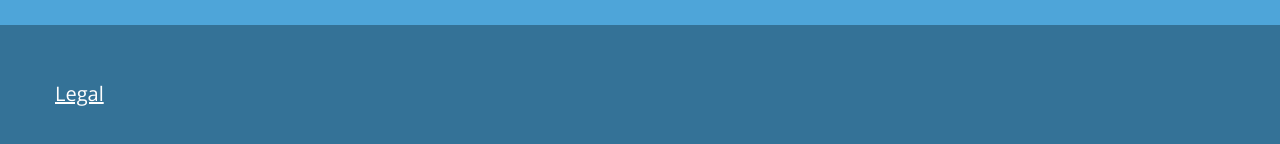
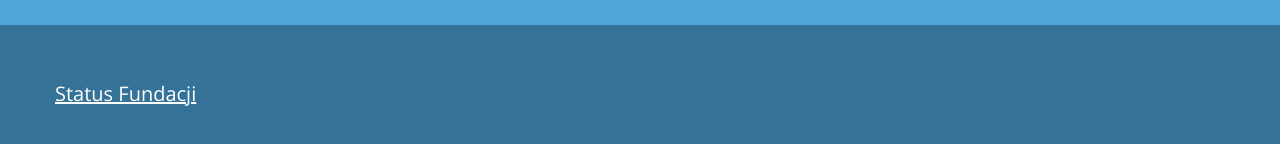
Before and after one commit to LMNTRIX1901/humanus, a plain HTML site: page index.html in a window 1280 px wide. Shown: the part 3589-3733 px from the top of the page. Drawn offline with nearby package versions, Linux system fonts and the light colour scheme.

Commit message:
chagne the word legal

```diff
--- a/index.html
+++ b/index.html
@@ -68,7 +68,7 @@
 		</footer>
 
 		<div id="subfooter">
-			<a href="legal.html" id="legal_info_link">Legal</a>
+			<a href="legal.html" id="legal_info_link">Status Fundacji</a>
 		</div>
 
 
```
